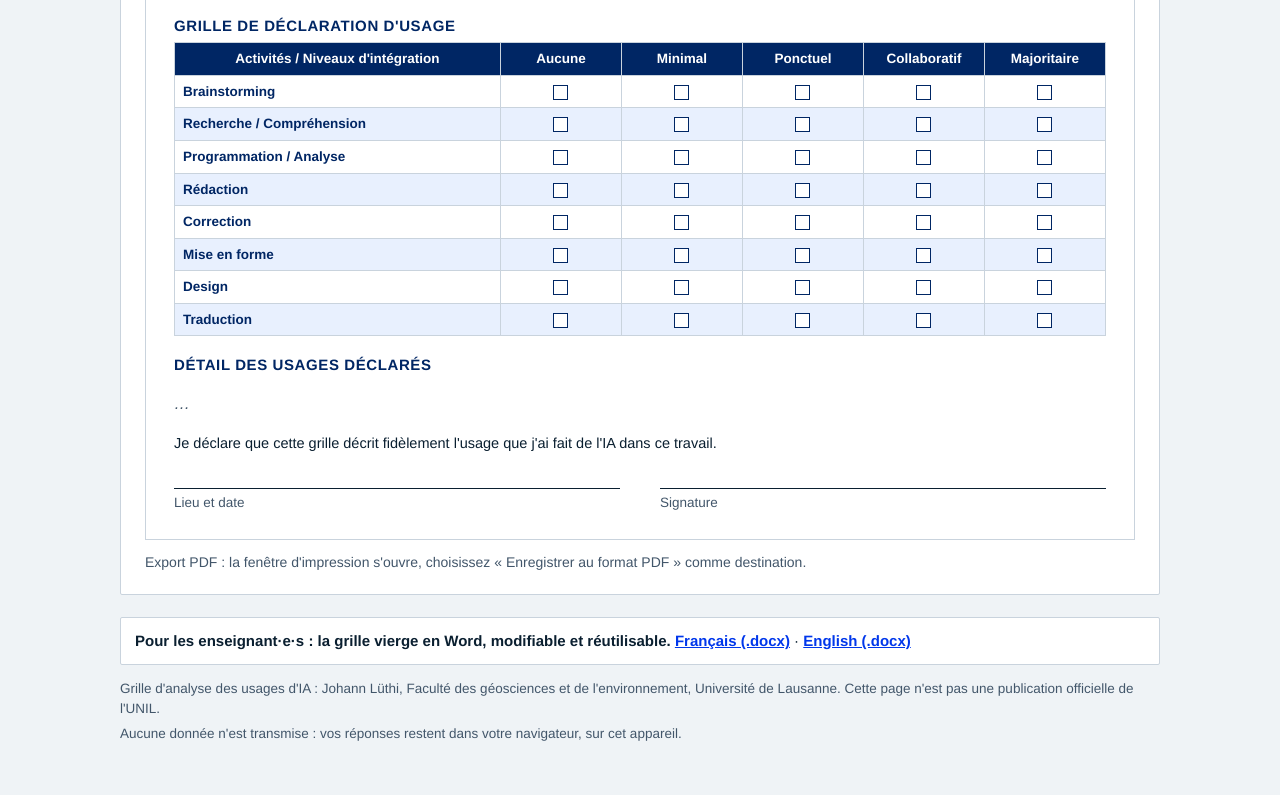
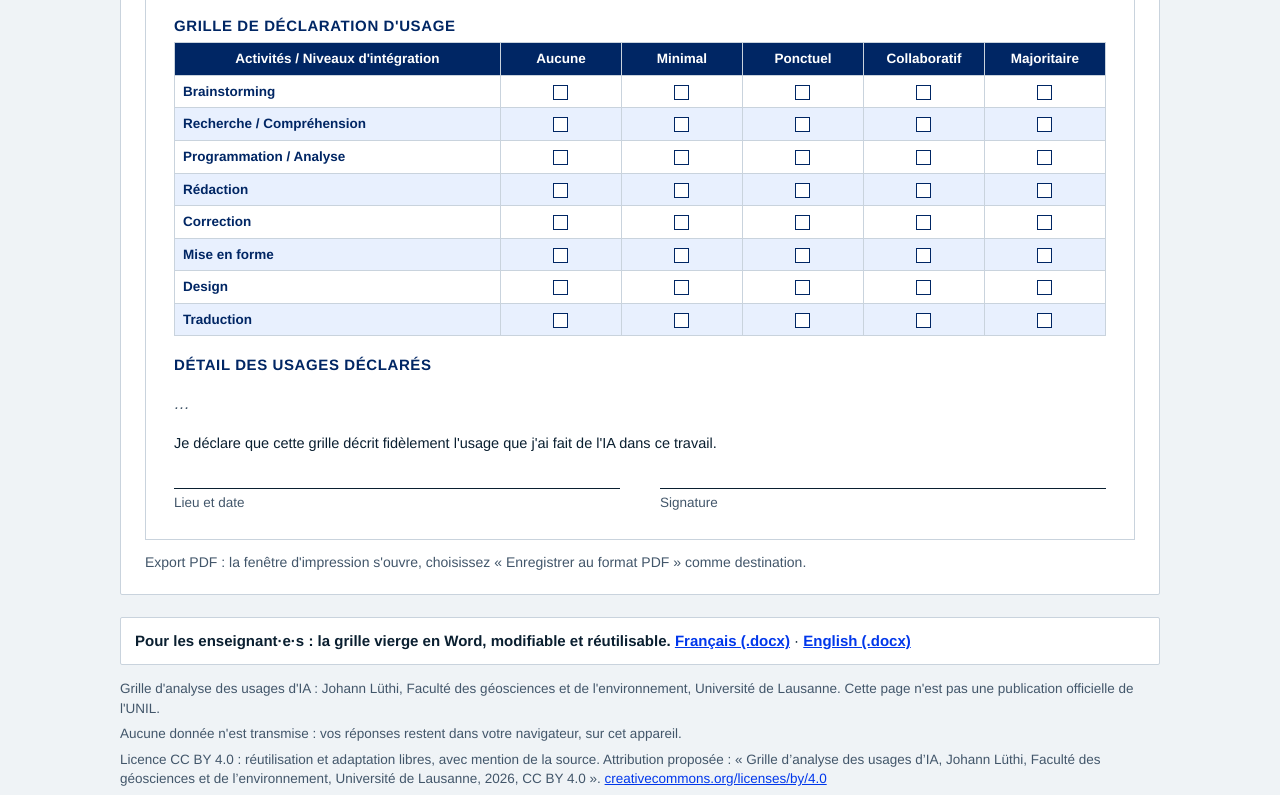
Before and after one commit to johannluthi/declaration-usage-ia, a plain HTML site: page index.html in a window 1280 px wide. Shown: the part 2422-3217 px from the top of the page. Before the commit the page ends 3172 px from the top, so only its background shows below. Drawn offline with Linux system fonts and the light colour scheme.

Commit message:
Licence CC BY 4.0 : mention en pied de page (FR et EN) et dans le README
Co-Authored-By: Claude Fable 5.2 <noreply@anthropic.com>

```diff
--- a/index.html
+++ b/index.html
@@ -87,6 +87,7 @@ button.btn.ghost{border-color:var(--line);color:var(--slate);font-weight:500}
 footer{color:var(--slate);font-size:13.5px;padding:0 0 40px}
 footer p{margin:0 0 6px}
 footer p.dl{color:var(--ink);font-size:15px;margin:0 0 14px;padding:12px 14px;background:#fff;border:1px solid var(--line);border-radius:2px}
+footer p a{color:var(--blue)}
 footer p.dl a{color:var(--blue);font-weight:700}
 
 @media (max-width:820px){
@@ -157,6 +158,7 @@ footer p.dl a{color:var(--blue);font-weight:700}
   <p class="dl"><b id="t-dl"></b> <a href="grille-usage-ia.docx" download>Français (.docx)</a> · <a href="ai-usage-grid.docx" download lang="en">English (.docx)</a></p>
   <p id="t-f1"></p>
   <p id="t-f2"></p>
+  <p><span id="t-f3"></span> <a rel="license" href="https://creativecommons.org/licenses/by/4.0/">creativecommons.org/licenses/by/4.0</a></p>
 </footer>
 
 <script>
@@ -251,7 +253,8 @@ const T = {
     sDate:"Lieu et date", sSign:"Signature",
     unset:"non renseigné", file:"declaration-usage-ia",
     f1:"Grille d'analyse des usages d'IA : Johann Lüthi, Faculté des géosciences et de l'environnement, Université de Lausanne. Cette page n'est pas une publication officielle de l'UNIL.",
-    f2:"Aucune donnée n'est transmise : vos réponses restent dans votre navigateur, sur cet appareil."
+    f2:"Aucune donnée n'est transmise : vos réponses restent dans votre navigateur, sur cet appareil.",
+    f3:"Licence CC BY 4.0 : réutilisation et adaptation libres, avec mention de la source. Attribution proposée : « Grille d’analyse des usages d’IA, Johann Lüthi, Faculté des géosciences et de l’environnement, Université de Lausanne, 2026, CC BY 4.0 »."
   },
   en:{
     fac:"Faculty of Geosciences and Environment",
@@ -282,7 +285,8 @@ const T = {
     sDate:"Place and date", sSign:"Signature",
     unset:"not specified", file:"ai-usage-declaration",
     f1:"Framework for analysing AI usage: Johann Lüthi, Faculty of Geosciences and Environment, University of Lausanne. This page is not an official UNIL publication.",
-    f2:"No data is sent anywhere: your answers stay in your browser, on this device."
+    f2:"No data is sent anywhere: your answers stay in your browser, on this device.",
+    f3:"CC BY 4.0 licence: free to reuse and adapt, with attribution. Suggested attribution: “Framework for Analysing AI Usage, Johann Lüthi, Faculty of Geosciences and Environment, University of Lausanne, 2026, CC BY 4.0”."
   }
 };
 
@@ -319,7 +323,7 @@ function renderStatic(){
   const t = T[S.lang];
   document.documentElement.lang = S.lang;
   document.title = t.docTitle;
-  const map = {"t-fac":t.fac,"t-title":t.title,"t-lead":t.lead,"t-h1":t.h1,"t-s1":t.s1,"t-h2":t.h2,"t-s2":t.s2,"t-h3":t.h3,"t-s3":t.s3,"b-none":t.none,"b-pdf":t.pdf,"b-docx":t.docx,"b-reset":t.reset,"t-pdfnote":t.pdfnote,"t-dl":t.dl,"t-f1":t.f1,"t-f2":t.f2};
+  const map = {"t-fac":t.fac,"t-title":t.title,"t-lead":t.lead,"t-h1":t.h1,"t-s1":t.s1,"t-h2":t.h2,"t-s2":t.s2,"t-h3":t.h3,"t-s3":t.s3,"b-none":t.none,"b-pdf":t.pdf,"b-docx":t.docx,"b-reset":t.reset,"t-pdfnote":t.pdfnote,"t-dl":t.dl,"t-f1":t.f1,"t-f2":t.f2,"t-f3":t.f3};
   for (const id in map) $(id).textContent = map[id];
   const bl = $("b-lang"); bl.textContent = S.lang === "fr" ? "English" : "Français"; bl.lang = S.lang === "fr" ? "en" : "fr";
   $("msg").hidden = true;
```
Also changed, not shown: 1 other file.
